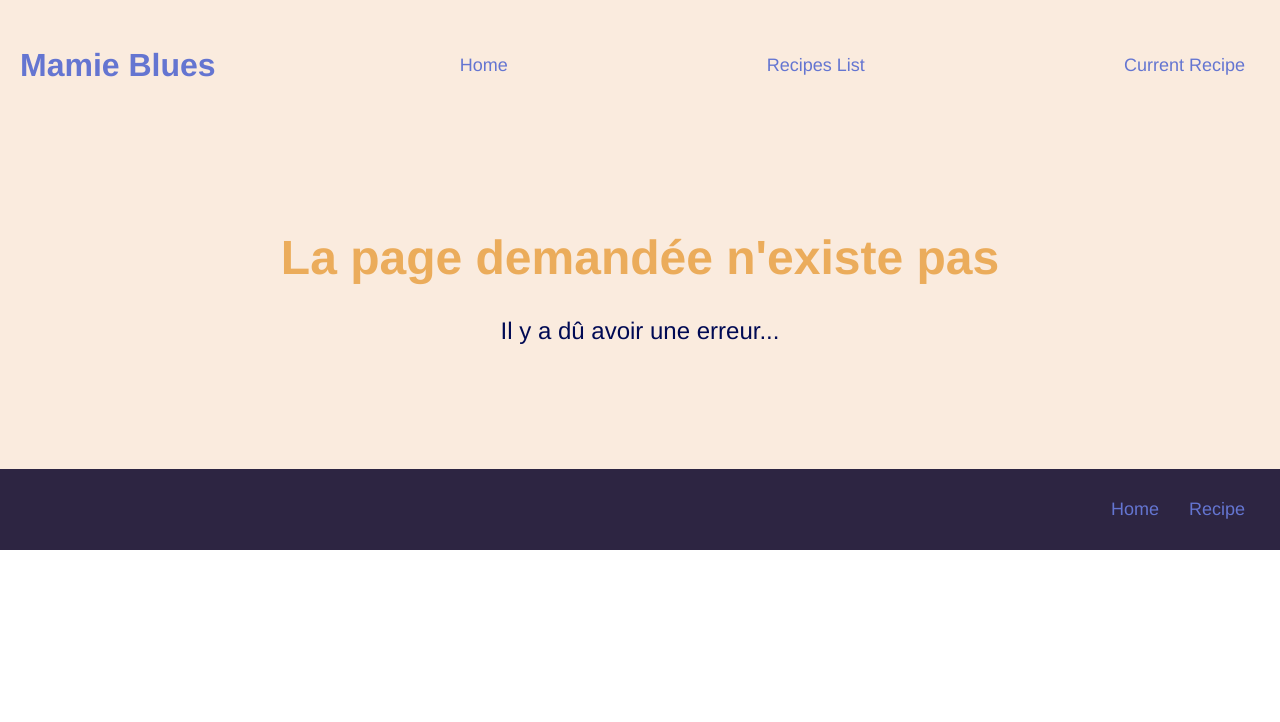
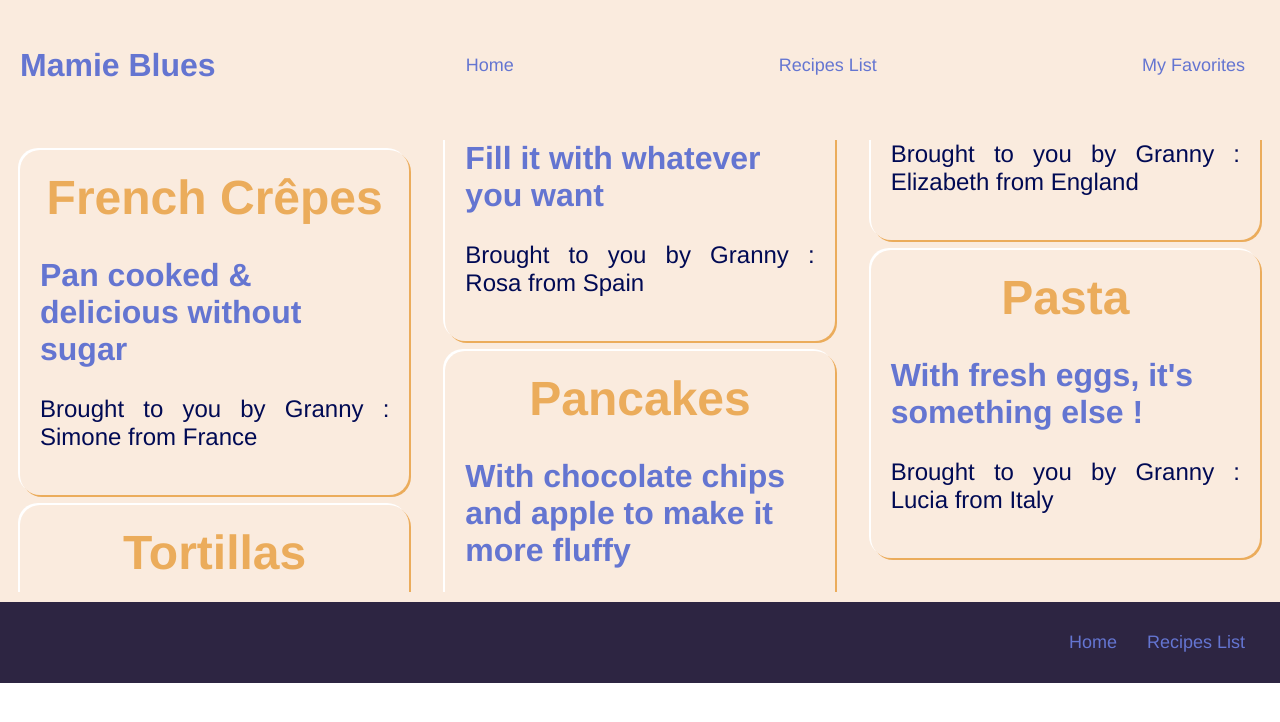
Before and after one commit to Elo-LH/mamie-blues, a React (Create React App) app: page /favorites in a window 1280 px wide. Shown: the top 722 px of the page. Built offline with nearby package versions, Linux system fonts and the light colour scheme.

Commit message:
feat: setFavorite prop

```diff
--- a/src/components/Footer/index.jsx
+++ b/src/components/Footer/index.jsx
@@ -14,7 +14,7 @@ function Footer() {
   return (
     <NavContainer>
       <StyledLink to="/">Home</StyledLink>
-      <StyledLink to="/recipe">Recipe</StyledLink>
+      <StyledLink to="/recipes_list">Recipes List</StyledLink>
     </NavContainer>
   )
 }
--- a/src/components/Header/index.jsx
+++ b/src/components/Header/index.jsx
@@ -20,7 +20,7 @@ function Header() {
       <SiteName>Mamie Blues</SiteName>
       <StyledLink to="/">Home</StyledLink>
       <StyledLink to="/recipes_list">Recipes List</StyledLink>
-      <StyledLink to="/recipe">Current Recipe</StyledLink>
+      <StyledLink to="/favorites">My Favorites</StyledLink>
     </NavContainer>
   )
 }
--- a/src/index.jsx
+++ b/src/index.jsx
@@ -8,6 +8,7 @@ import Footer from './components/Footer'
 import RecipesList from './pages/RecipesList'
 import Error from './components/Error'
 import GlobalStyle from './utils/style/GlobalStyle'
+import Favorites from './pages/Favorites'
 
 const root = ReactDOM.createRoot(document.getElementById('root'))
 root.render(
@@ -19,8 +20,8 @@ root.render(
         <Route path="/" element={<Home />} />
         <Route path="/recipe/:id" element={<Recipe />} />
         <Route path="/recipes_list" element={<RecipesList />} />
+        <Route path="/favorites" element={<Favorites />} />
         <Route path="*" element={<Error />} />
-
       </Routes>
       <Footer />
     </Router>
--- /dev/null
+++ b/src/pages/Favorites/index.jsx
@@ -0,0 +1,31 @@
+import styled from 'styled-components'
+import colors from '../../utils/style/colors'
+import { Link } from 'react-router-dom'
+import { recipes } from '../../assets/recipes'
+import RecipeCard from '../../components/RecipeCard'
+
+const ListWrapper = styled.div`
+  background-color: ${colors.backgroundLight};
+  column-count: 1;
+  @media (min-width: 600px) {
+    column-count: 2;
+  }
+  @media (min-width: 900px) {
+    column-count: 3;
+  }
+  padding: 10px;
+`
+
+function Favorites() {
+  return (
+    <ListWrapper>
+      {recipes.map((recipe) => (
+        <Link key={`recipe-${recipe.id}`} to={`/recipe/${recipe.id}`}>
+          <RecipeCard recipe={recipe} />
+        </Link>
+      ))}
+    </ListWrapper>
+  )
+}
+
+export default Favorites
--- a/src/pages/Recipe/index.jsx
+++ b/src/pages/Recipe/index.jsx
@@ -18,6 +18,21 @@ const Title = styled.h1`
   margin-top: 0px;
 `
 
+const FavButton = styled.span`
+  color: ${colors.secondary};
+  text-align: center;
+  right: 0;
+  background-color: ${colors.backgroundDark};
+  @media (min-width: 600px) {
+    position: absolute;
+    top: 15px;
+    right: 10px;
+  }
+  &:hover {
+    cursor: pointer;
+  }
+`
+
 const Subtitle = styled.h2`
   color: ${colors.primary};
   padding: 15px;
@@ -26,6 +41,7 @@ const Subtitle = styled.h2`
 const RecipeWrapper = styled.div`
   background-color: ${colors.backgroundLight};
   margin: 0px;
+  position: relative;
 `
 
 const OverviewWrapper = styled.div`
@@ -85,6 +101,10 @@ function Recipe() {
   const steps = recipe.steps
   const [servingsProportion, modifyServingsProportion] = useState(1)
 
+  // Gestion des favoris
+  const [isFavorite, setFavorite] = useState(false)
+  const star = isFavorite ? '⭐' : ''
+
   // Displays Error if recipe is not found
   if (!recipe) {
     return <Error />
@@ -92,7 +112,12 @@ function Recipe() {
 
   return (
     <RecipeWrapper>
-      <Title key={recipe.id}>{recipe.name}</Title>
+      <Title key={recipe.id}>
+        {star} {recipe.name}
+      </Title>
+      <FavButton onClick={() => setFavorite(!isFavorite)}>
+        Add to Favorites
+      </FavButton>
       <Subtitle>{recipe.description}</Subtitle>
 
       <Author>
```
